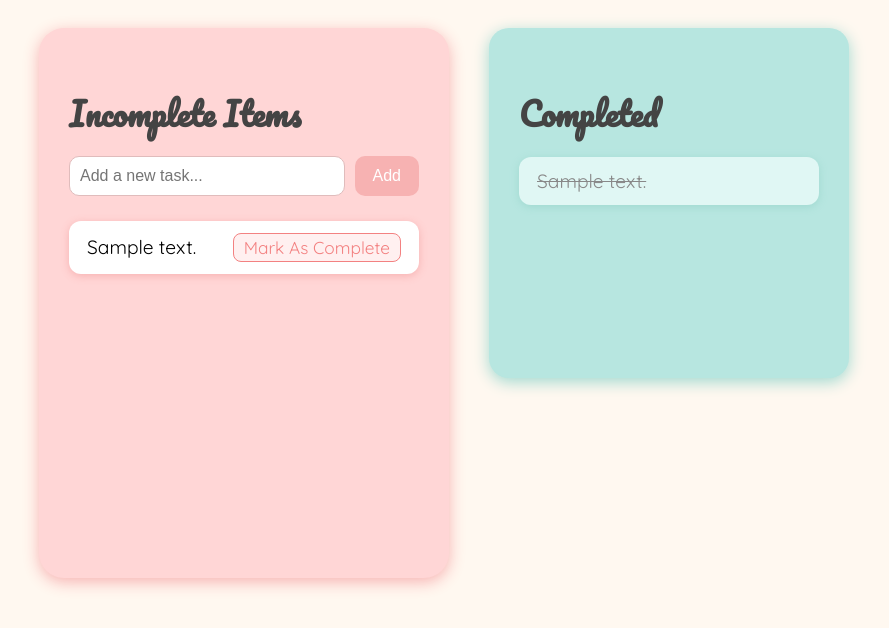
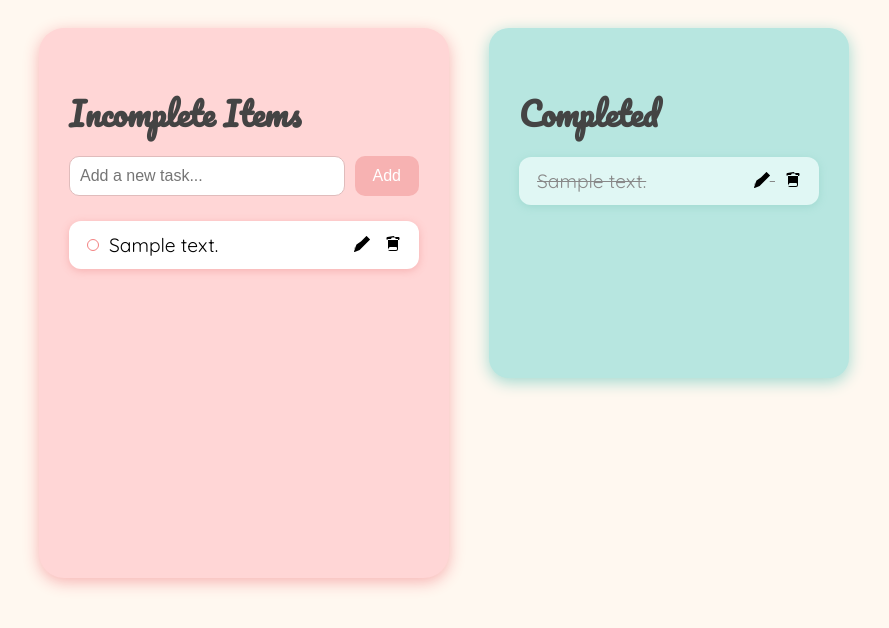
Before and after one commit to the-ivii/PythonPractise, a Flask app: template to-do-l1st/app/templates/day.html in a window 1280 px wide. Shown: the part 229-857 px from the top of the page, without its empty margins (196-1085 px from the left). Run offline with Flask 3, Linux system fonts and the light colour scheme; tables that the repository leaves empty hold one stand-in row (values such as "Sample post"); the template is opened without the code that fills it: values that come from a table or form of the project are taken from there, most other values are stand-ins (such as "Sample title", 1, 10 or a date in 2020).

Commit message:
Added update and delete options

```diff
--- a/to-do-l1st/app/templates/day.html
+++ b/to-do-l1st/app/templates/day.html
@@ -5,6 +5,69 @@
     <title>To-Do List for {{ date.strftime('%B %d, %Y') }}</title>
     <link rel="stylesheet" type="text/css" href="{{ url_for('static', filename='main.css') }}">
     <link href="https://fonts.googleapis.com/css2?family=Pacifico&family=Quicksand:wght@400;700&display=swap" rel="stylesheet">
+    <style>
+        .todo-item {
+            margin: 10px 0;
+            padding: 12px 18px;
+            border-radius: 12px;
+            font-size: 1.2em;
+            display: flex;
+            justify-content: space-between;
+            align-items: center;
+            background: #fff;
+            box-shadow: 0 2px 8px #f7b2b2;
+        }
+        .completed-item {
+            background: #e0f7f4;
+            color: #888;
+            text-decoration: line-through;
+            box-shadow: 0 2px 8px #a0d9d0;
+        }
+        .back-link {
+            margin-bottom: 20px;
+        }
+        .task-content {
+            display: flex;
+            align-items: center;
+            flex-grow: 1;
+        }
+        .white-dot-link {
+            display: inline-block;
+            width: 10px;
+            height: 10px;
+            background-color: white;
+            border-radius: 50%;
+            margin-right: 10px;
+            border: 1px solid #f38181; /* Matching incomplete section color */
+             cursor: pointer;
+             text-decoration: none;
+        }
+        .task-text {
+             flex-grow: 1;
+        }
+        .actions a {
+             margin-left: 10px;
+             text-decoration: none;
+             display: inline-flex;
+             align-items: center;
+        }
+        .action-icon {
+            width: 16px;
+            height: 16px;
+            fill: #444;
+            vertical-align: middle;
+        }
+        .delete-link .action-icon {
+            fill: #f38181; /* Adjust color to match theme */
+        }
+         .update-link .action-icon {
+            fill: #444; /* Adjust color to match theme */
+        }
+        .actions a:hover .action-icon {
+             fill: #e0bcbc; /* Adjust hover color */
+        }
+
+    </style>
 </head>
 <body>
     <div class="container">
@@ -22,7 +85,20 @@
                 </form>
                 <ul class="todo-list">
                     {% for todo in incomplete %}
-                    <li>{{ todo.text }} <a href="{{ url_for('complete', id=todo.id) }}" class="complete-link">Mark As Complete</a></li>
+                    <li class="todo-item">
+                        <div class="task-content">
+                             <a href="{{ url_for('complete', id=todo.id) }}" class="white-dot-link"></a>
+                            <span class="task-text">{{ todo.text }}</span>
+                        </div>
+                        <div class="actions">
+                            <a href="{{ url_for('update', id=todo.id) }}" class="update-link">
+                                 <img src="{{ url_for('static', filename='icons/pen.svg') }}" alt="Update" class="action-icon update-icon">
+                            </a>
+                            <a href="{{ url_for('delete', id=todo.id) }}" class="delete-link">
+                                <img src="{{ url_for('static', filename='icons/bin.svg') }}" alt="Delete" class="action-icon delete-icon">
+                            </a>
+                        </div>
+                    </li>
                     {% endfor %}
                 </ul>
             </div>
@@ -30,7 +106,19 @@
                 <h2>Completed</h2>
                 <ul class="completed-list">
                     {% for todo in complete %}
-                    <li>{{ todo.text }}</li>
+                    <li class="todo-item completed-item">
+                         <div class="task-content">
+                            <span class="task-text">{{ todo.text }}</span>
+                         </div>
+                         <div class="actions">
+                             <a href="{{ url_for('update', id=todo.id) }}" class="update-link">
+                                 <img src="{{ url_for('static', filename='icons/pen.svg') }}" alt="Update" class="action-icon update-icon">
+                            </a>
+                             <a href="{{ url_for('delete', id=todo.id) }}" class="delete-link">
+                                 <img src="{{ url_for('static', filename='icons/bin.svg') }}" alt="Delete" class="action-icon delete-icon">
+                             </a>
+                         </div>
+                    </li>
                     {% endfor %}
                 </ul>
             </div>
```
Also changed, not shown: to-do-l1st/app/routes.py (+24 -0 lines), to-do-l1st/app/templates/day 2.html (added, +40 -0 lines), to-do-l1st/app/templates/update.html (added, +41 -0 lines), to-do-l1st/app/static/icons/bin.svg (added), to-do-l1st/app/static/icons/pen.svg (added), to-do-l1st/app/templates/calendar 2.html (renamed from to-do-l1st/app/templates/calendar.html), to-do-l1st/todo.db.
